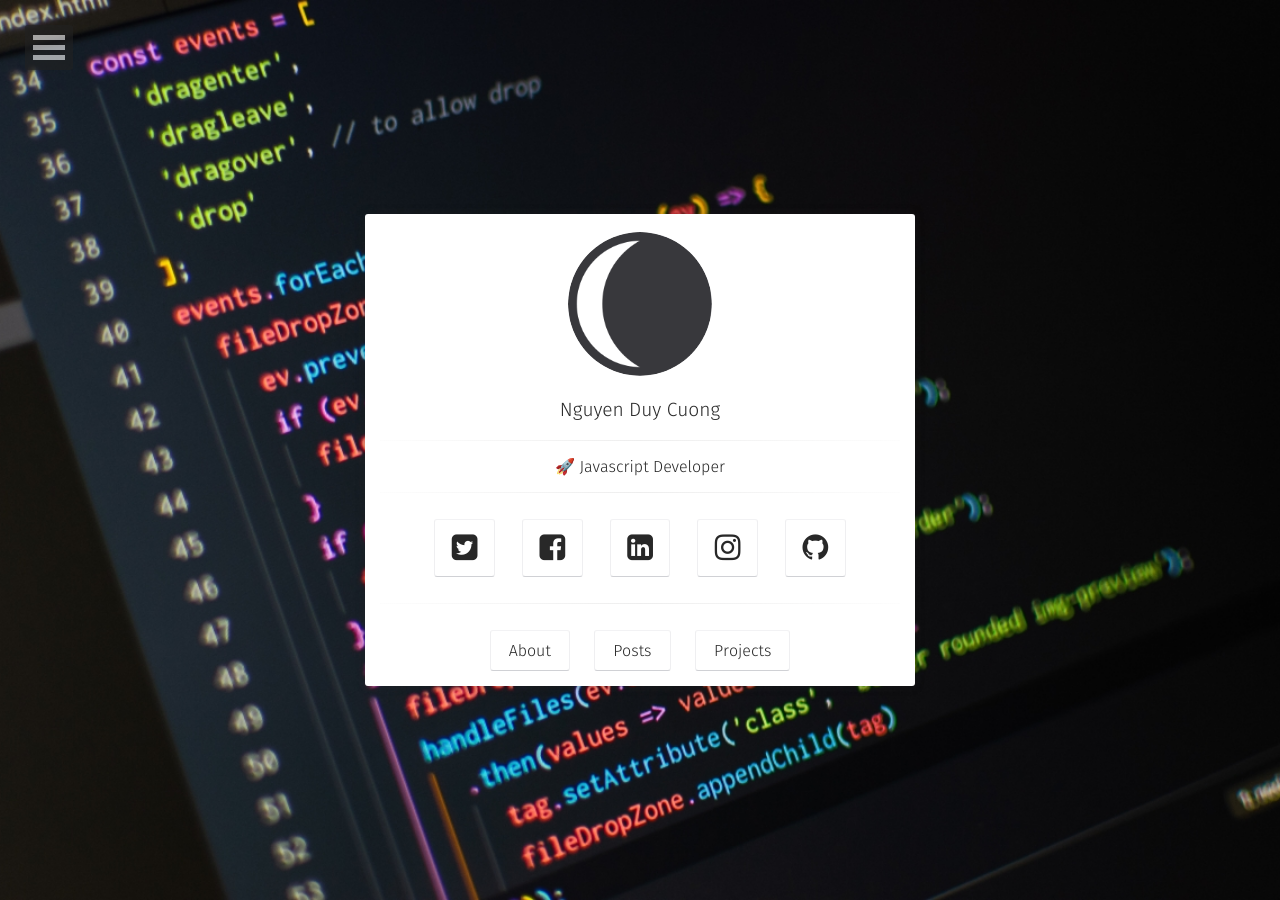
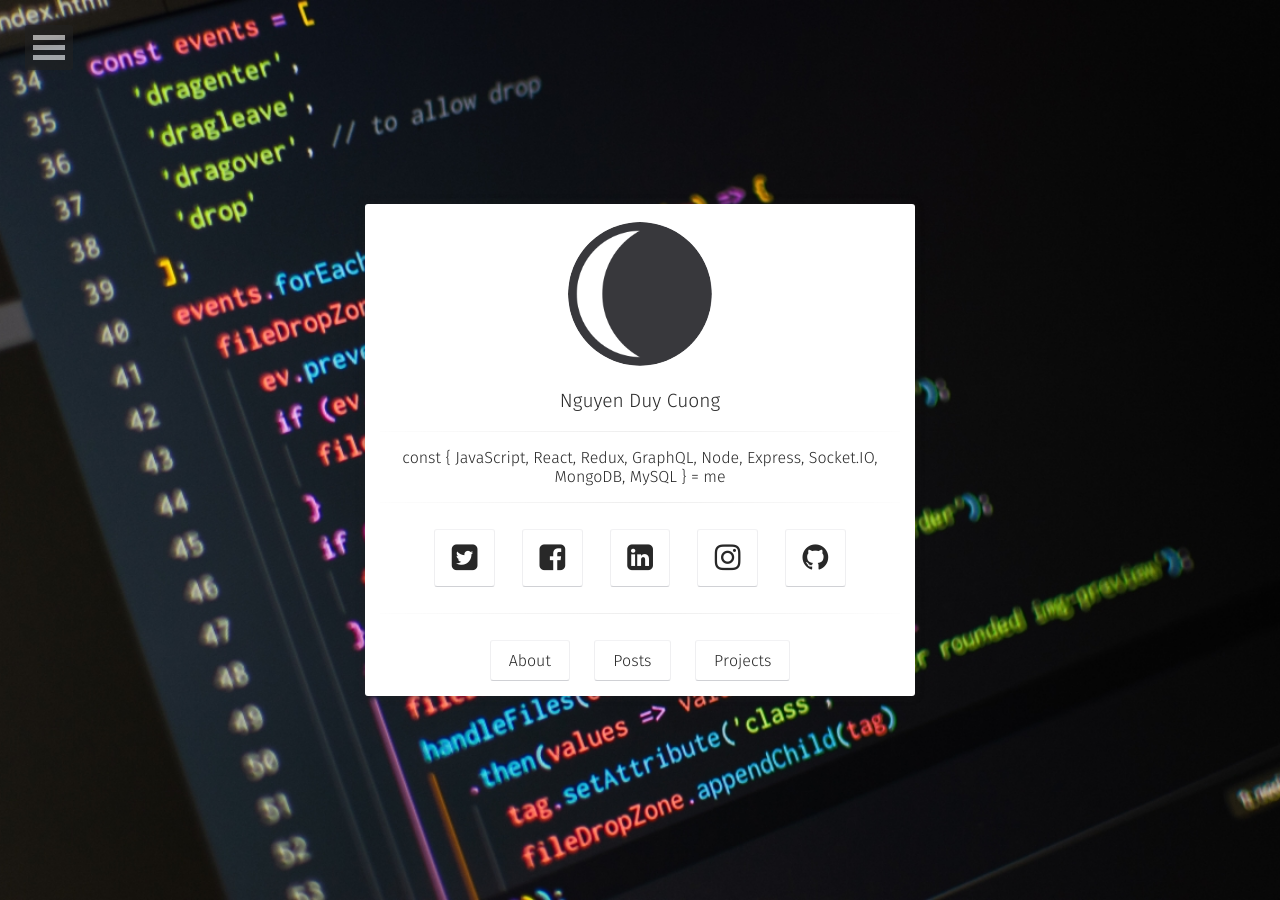
Before and after one commit to xuan2261/cuongw.github.io, a Jekyll site: the page built from index.html, in a window 1280 px wide. Built offline with Jekyll 4.4.1, drawn with Linux system fonts in a browser that asks for light colours; some web fonts are replaced.

Commit message:
Update _config.yml

```diff
--- a/_config.yml
+++ b/_config.yml
@@ -1,7 +1,7 @@
 # Site
 title:              Nguyen Duy Cuong
-bio:                '🚀 Javascript Developer'
-description:        "I’m a web developer living in Ho Chi Minh city, Vietnam. I started working with Javascript since 2018 and I loved it. I'm trying everyday to become a Javascript Developer."
+bio:                'const { JavaScript, React, Redux, GraphQL, Node, Express, Socket.IO, MongoDB, MySQL } = me'
+description:        "Full Stack developer has experience in JavaScript, React and Node. Love programming, love open source and love football."
 reading_time:       true
 words_per_minute:   200
 logo:               'assets/img/logo.png'
```
